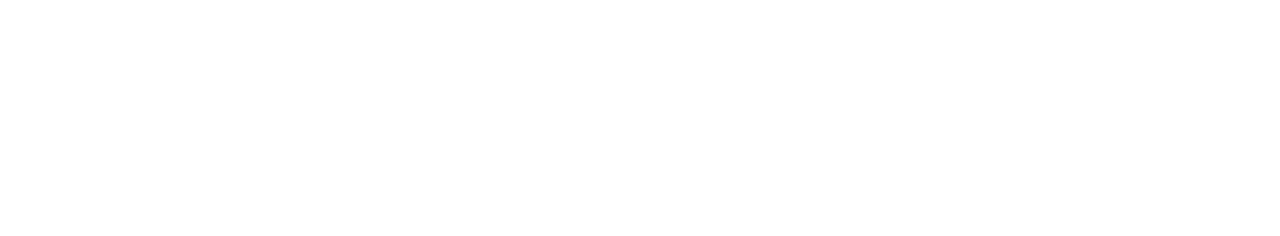
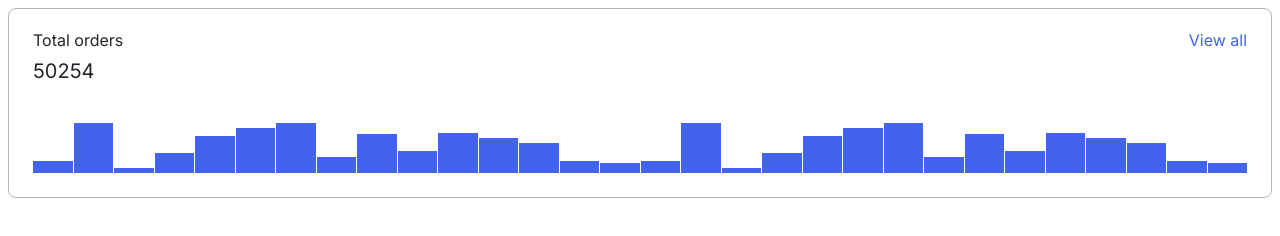
Before and after one commit to js-tasks-ru/htmlcss-20220317_mick911, a website: page 04-lection2/01-histogram/index.html in a window 1280 px wide. Drawn offline with Linux system fonts and the light colour scheme.

Commit message:
lesson 2. Histogram

```diff
--- a/04-lection2/01-histogram/histogram.css
+++ b/04-lection2/01-histogram/histogram.css
@@ -0,0 +1,71 @@
+.histogram {
+    display: flex;
+    flex-direction: column;
+    border: 1px solid var(--grey-3);
+    box-sizing: border-box;
+    border-radius: 8px;
+    padding: 19px 24px 24px 24px;
+}
+
+.histogram__top {
+    display: flex;
+    flex-direction: row;
+    justify-content: space-between;
+    flex-grow: 1;
+}
+
+.histogram__total {
+    font-family: 'Inter';
+    font-style: normal;
+    font-weight: 400;
+    font-size: 16px;
+    line-height: 24px;
+    color: var(--black);
+}
+
+.histogram__view {
+    font-family: 'Inter';
+    font-style: normal;
+    font-weight: 400;
+    font-size: 16px;
+    line-height: 24px;
+    /* identical to box height, or 150% */
+
+    text-align: right;
+
+    color: var(--blue);
+}
+
+.histogram__total-row {
+    display: flex;
+    margin-top: 6px;
+    flex-grow: 1;
+}
+
+.histogram__total-value {
+    font-family: 'Inter';
+    font-style: normal;
+    font-weight: 400;
+    font-size: 20px;
+    line-height: 26px;
+    color: var(--black);
+
+    margin: 0px 0px;
+}
+
+.histogram__columns {
+    height: 50px;
+    display: flex;
+    flex-direction: row;
+    align-items: end;
+    gap: 1px;
+    flex-grow: 1;
+    box-sizing: border-box;
+    margin-top: 39px;
+}
+
+.histogram__column {
+    background: var(--blue);
+    box-sizing: border-box;
+    width: calc(100% / 30);
+}
--- a/04-lection2/01-histogram/index.html
+++ b/04-lection2/01-histogram/index.html
@@ -2,10 +2,52 @@
 <!-- Страница с гистограммой -->
 <html lang="ru">
 <head>
+  <link href="https://fonts.googleapis.com/css2?family=Inter:wght@100;200;300;400;500;600;700;800;900&display=swap" rel="stylesheet">
   <link rel="stylesheet" href="../../assets/css/main.css">
   <link rel="stylesheet" href="./histogram.css">
 </head>
 <body>
+<div class='histogram'>
+  <div class='histogram__top'>
+    <div class='histogram__total'>Total orders</div>
+    <div class='histogram__view'>View all</div>
+  </div>
+  <div class='histogram__total-row'>
+    <h4 class='histogram__total-value'>50254</h4>
+  </div>
 
+  <div class='histogram__columns'>
+    <div class='histogram__column' style='height: 25%'></div>
+    <div class='histogram__column' style='height: 100%'></div>
+    <div class='histogram__column' style='height: 10%'></div>
+    <div class='histogram__column' style='height: 40%'></div>
+    <div class='histogram__column' style='height: 75%'></div>
+    <div class='histogram__column' style='height: 90%'></div>
+    <div class='histogram__column' style='height: 100%'></div>
+    <div class='histogram__column' style='height: 33%'></div>
+    <div class='histogram__column' style='height: 78%'></div>
+    <div class='histogram__column' style='height: 45%'></div>
+    <div class='histogram__column' style='height: 80%'></div>
+    <div class='histogram__column' style='height: 70%'></div>
+    <div class='histogram__column' style='height: 60%'></div>
+    <div class='histogram__column' style='height: 25%'></div>
+    <div class='histogram__column' style='height: 20%'></div>
+    <div class='histogram__column' style='height: 25%'></div>
+    <div class='histogram__column' style='height: 100%'></div>
+    <div class='histogram__column' style='height: 10%'></div>
+    <div class='histogram__column' style='height: 40%'></div>
+    <div class='histogram__column' style='height: 75%'></div>
+    <div class='histogram__column' style='height: 90%'></div>
+    <div class='histogram__column' style='height: 100%'></div>
+    <div class='histogram__column' style='height: 33%'></div>
+    <div class='histogram__column' style='height: 78%'></div>
+    <div class='histogram__column' style='height: 45%'></div>
+    <div class='histogram__column' style='height: 80%'></div>
+    <div class='histogram__column' style='height: 70%'></div>
+    <div class='histogram__column' style='height: 60%'></div>
+    <div class='histogram__column' style='height: 25%'></div>
+    <div class='histogram__column' style='height: 20%'></div>
+  </div>
+</div>
 </body>
 </html>
```
Lines whose indentation alone changed are shown as unchanged.
